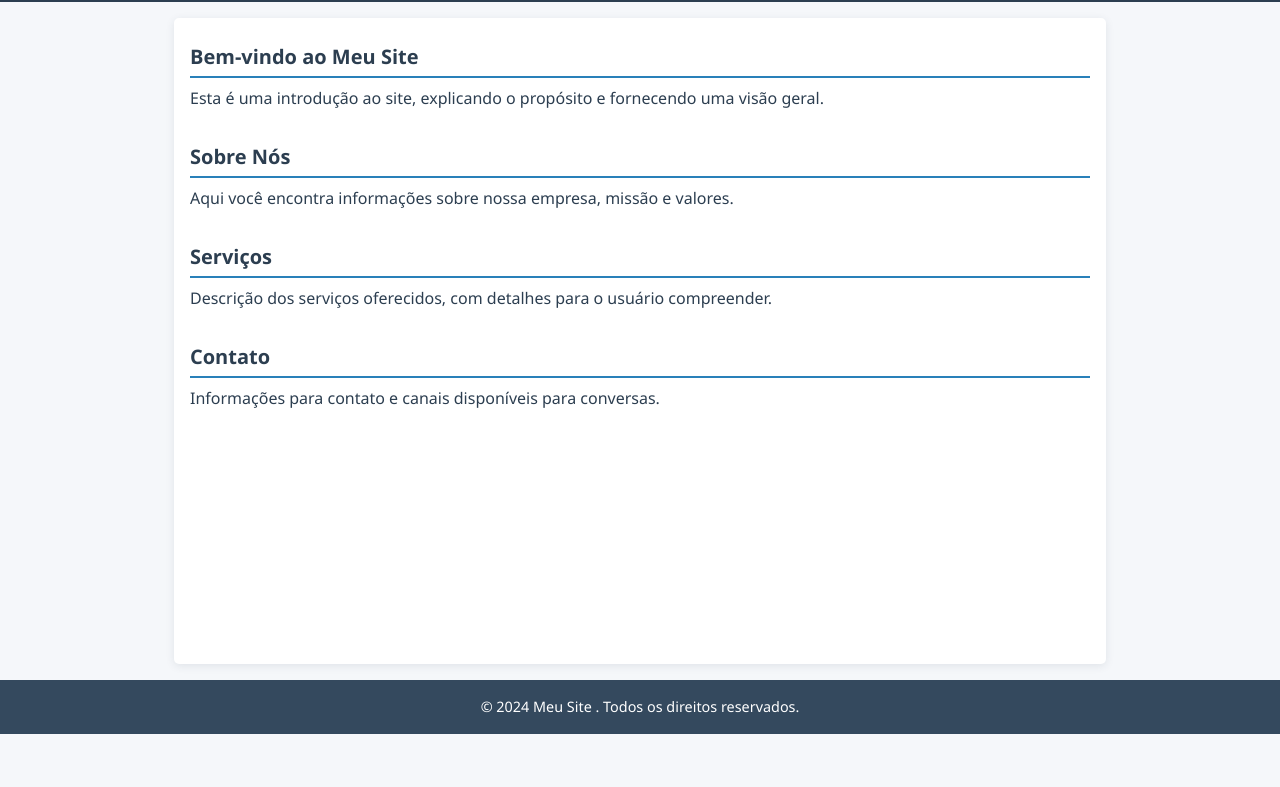
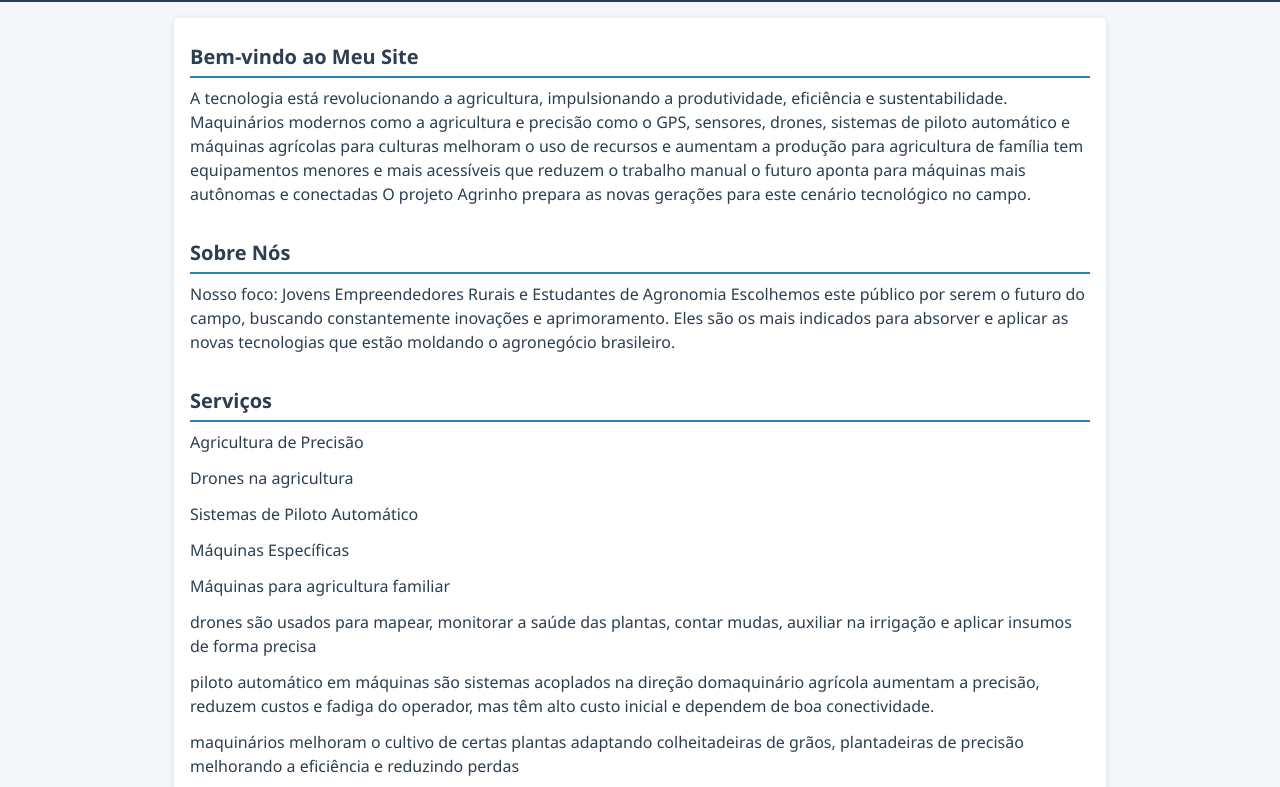
Before and after one commit to willianpacheco15/Projeto-agrinho, a plain HTML site: page index.html in a window 1280 px wide. Shown: the part 66-853 px from the top of the page. Before the commit the page ends 800 px from the top, so only its background shows below. Drawn offline with Linux system fonts and the light colour scheme.

Commit message:
Add files via upload

```diff
--- a/index.html
+++ b/index.html
@@ -8,7 +8,7 @@
 </head>
 <body>
   <header>
-    <h1>Meu Site</h1>
+    <h1>tecnologia</h1>
     <button
       class="menu-toggle"
       aria-label="Abrir menu de navegação"
@@ -34,19 +34,31 @@
   <main>
     <section id="inicio">
       <h2>Bem-vindo ao Meu Site</h2>
-      <p>Esta é uma introdução ao site, explicando o propósito e fornecendo uma visão geral.</p>
+      <p>A tecnologia está revolucionando a agricultura, impulsionando a produtividade, eficiência e sustentabilidade. Maquinários modernos como a agricultura e precisão como o GPS, sensores, drones, sistemas de piloto automático e máquinas agrícolas para culturas melhoram o uso de recursos e aumentam a produção para agricultura de família tem  equipamentos menores e mais acessíveis que reduzem o trabalho manual o futuro aponta para máquinas mais autônomas e conectadas O projeto Agrinho prepara as novas gerações para este cenário tecnológico no campo.
+      </p>
     </section>
     <section id="sobre">
       <h2>Sobre Nós</h2>
-      <p>Aqui você encontra informações sobre nossa empresa, missão e valores.</p>
+      <p>Nosso foco: Jovens Empreendedores Rurais e Estudantes de Agronomia
+        Escolhemos este público por serem o futuro do campo, buscando constantemente inovações e aprimoramento. Eles são os mais indicados para absorver e aplicar as novas tecnologias que estão moldando o agronegócio brasileiro.</p>
     </section>
     <section id="servicos">
       <h2>Serviços</h2>
-      <p>Descrição dos serviços oferecidos, com detalhes para o usuário compreender.</p>
+
+      <p> Agricultura de Precisão</p>
+      <p> Drones na agricultura</p>
+      <p>Sistemas de Piloto Automático</p>
+      <p>Máquinas Específicas</p>
+      <p>Máquinas para agricultura familiar</p>
+      <p>drones são usados para mapear, monitorar a saúde das plantas, contar mudas, auxiliar na irrigação e aplicar insumos de forma precisa</p>
+      <p>piloto automático em máquinas são sistemas acoplados na direção domaquinário agrícola aumentam a precisão, reduzem custos e fadiga do operador, mas têm alto custo inicial e dependem de boa conectividade.      </p>
+   <p>maquinários melhoram o cultivo de certas plantas adaptando colheitadeiras de grãos, plantadeiras de precisão melhorando a eficiência e reduzindo perdas  </p>
+   <p>A agricultura familiar tem modelos como , passadores manuais de veneno e plantadeiras manuais , aumentam a produtividade e a diversificação, modernizando a produção em pequenas propriedades.  </p>
+
     </section>
     <section id="contato">
       <h2>Contato</h2>
-      <p>Informações para contato e canais disponíveis para conversas.</p>
+      <p>willian.santos.pacheco@escola.pr.gov.br</p>
     </section>
   </main>
 
```
